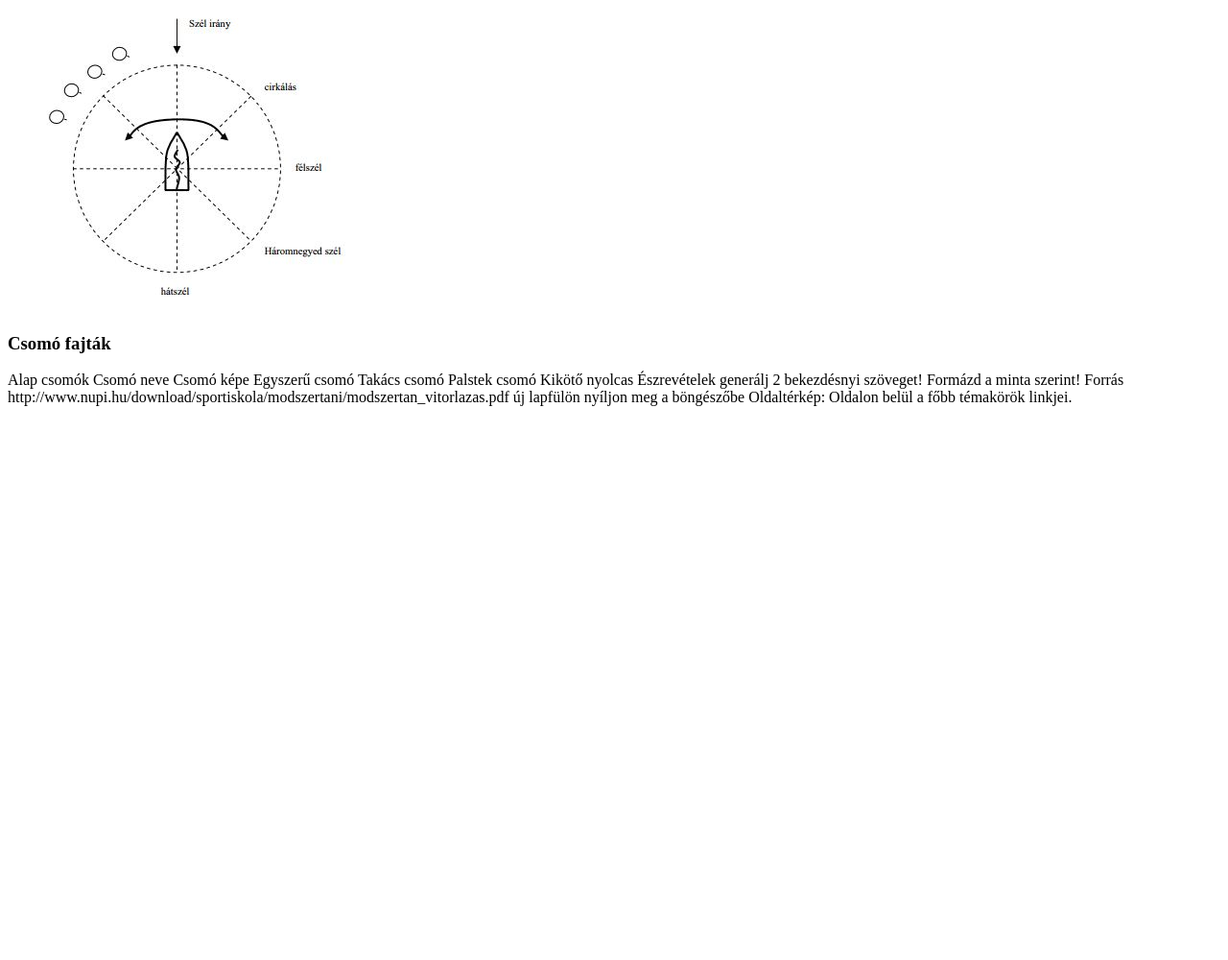
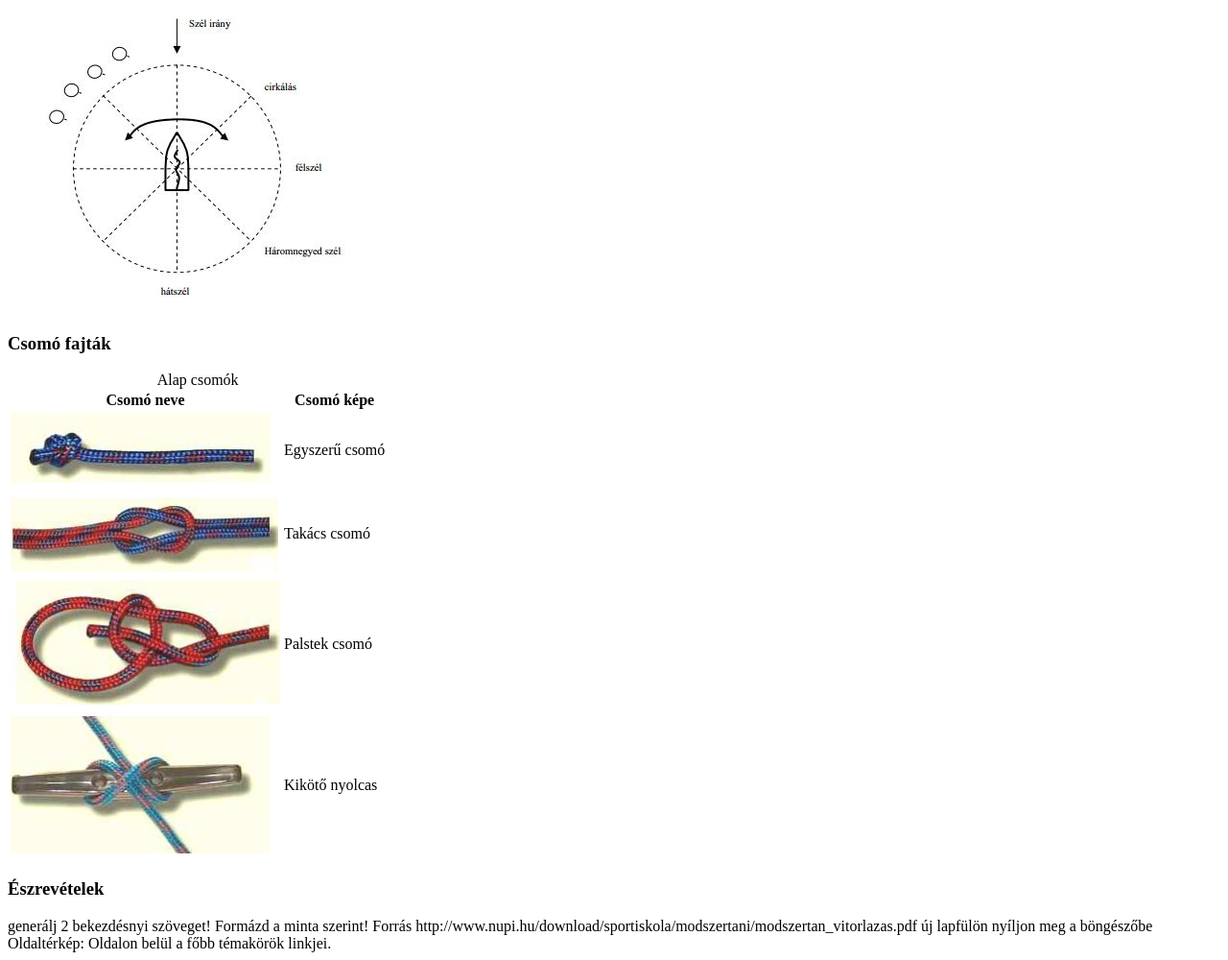
Before and after one commit to szmunodo/OraiMunka240913, a plain HTML site: page vitorlás-20210914/index2.html in a window 1280 px wide. Shown: the part 615-1615 px from the top of the page at 96% size. Before the commit the page ends 1046 px from the top, so only its background shows below. Drawn offline with Linux system fonts and the light colour scheme.

Commit message:
táblázat kész

```diff
--- a/vitorlás-20210914/index2.html
+++ b/vitorlás-20210914/index2.html
@@ -38,14 +38,39 @@
 
 <h3>Csomó fajták</h3>
 
-Alap csomók
-Csomó neve	Csomó képe
-Egyszerű csomó
-Takács csomó
-Palstek csomó
-Kikötő nyolcas
+<table>
+    <caption>Alap csomók</caption>
+    <tr>
+        <th>Csomó neve</th>
+        <th>Csomó képe</th>
+    </tr>
+    <tr>
+        <td>
+            <img src="forrás/ecsomo.JPG" alt="Egyszerű csomó">
+        </td>
+        <td>Egyszerű csomó</td>
+    </tr>
+    <tr>
+        <td>
+            <img src="forrás/tcsomo.JPG" alt="Takács csomó">
+        </td>
+        <td>Takács csomó</td>
+    </tr>
+    <tr>
+        <td>
+            <img src="forrás/pcsomo.JPG" alt="Palstek csomó">
+        </td>
+        <td>Palstek csomó</td>
+        </tr>
+        <tr>
+            <td>
+                <img src="forrás/knyolcas.JPG" alt="Kikötő nyolcas">
+            </td>
+            <td>Kikötő nyolcas</td>
+        </tr>
+    </table>
 
-Észrevételek
+<h3>Észrevételek</h3>
 
 generálj 2 bekezdésnyi szöveget! Formázd a minta szerint!
 
```
